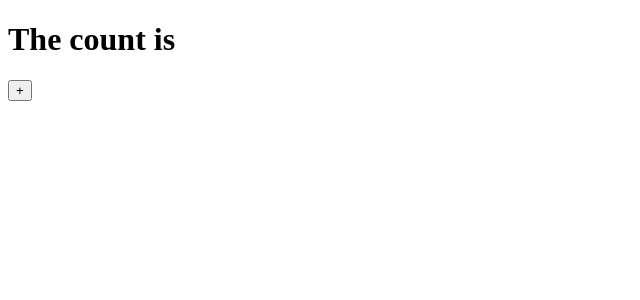
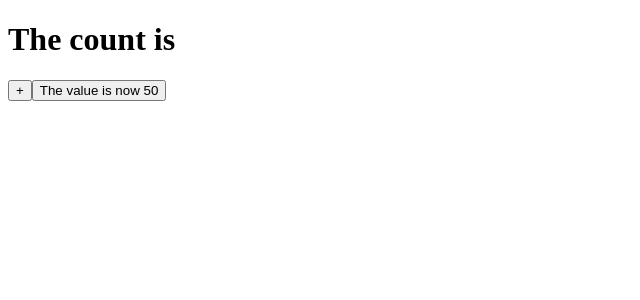
Before and after one commit to SanaUllahRasheed123/revision-react, a React (Create React App) app: page / in a window 1280 px wide. Shown: the top 300 px of the page, without its empty margins (0-640 px from the left). Built offline with nearby package versions, Linux system fonts and the light colour scheme.

Commit message:
useState and useEffect

```diff
--- a/src/App.js
+++ b/src/App.js
@@ -1,15 +1,25 @@
-import { useState } from 'react';
+import { useEffect, useState } from 'react';
 import './App.css';
 // import Header from './Header';
 
 function App() {
   const [count , setCount] = useState(false);
+  const [data,setData] = useState(50)
+
+  useEffect( ()=>{
+    console.log("I'm from useEffect Hook")
+  },[])
+
+  function updateData(){
+    setData(data-1)
+  }
   return (
 
     <>
     <h1>The count is {count}</h1>
 <button onClick={()=>{setCount(count+1)}}>+  {count}
 </button>
+<button onClick={updateData}>The value is now {data}</button>
 {/* <Header name="Sana Ullah"/> */}
     </>
 
```
